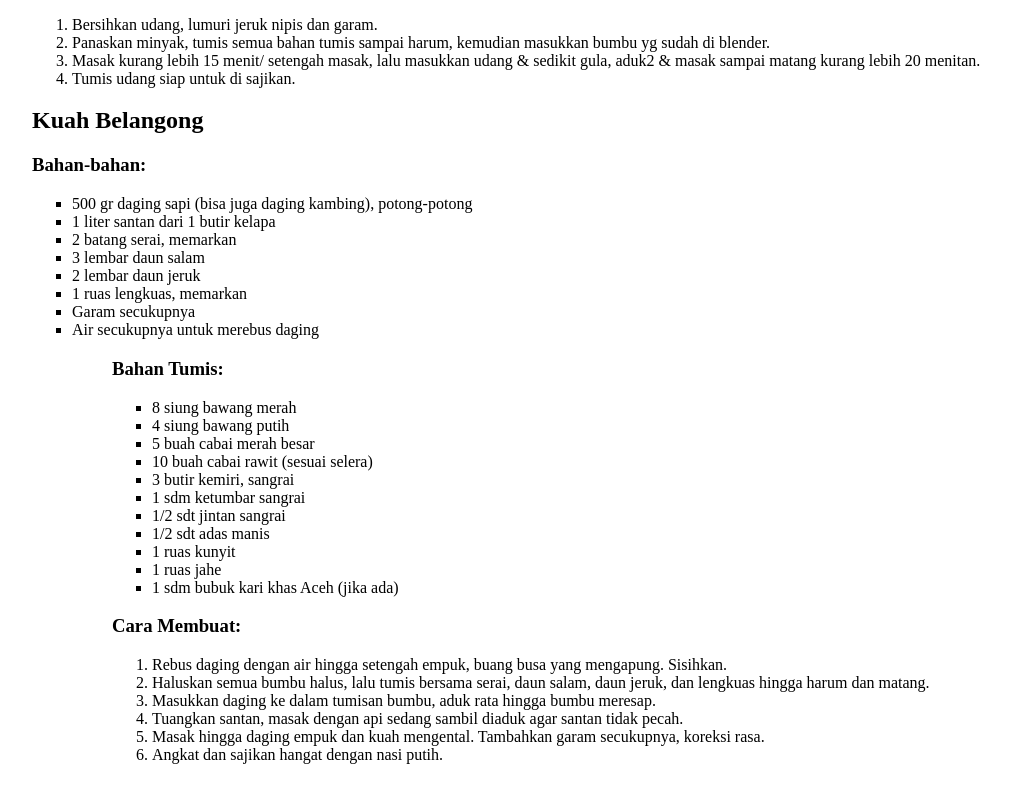
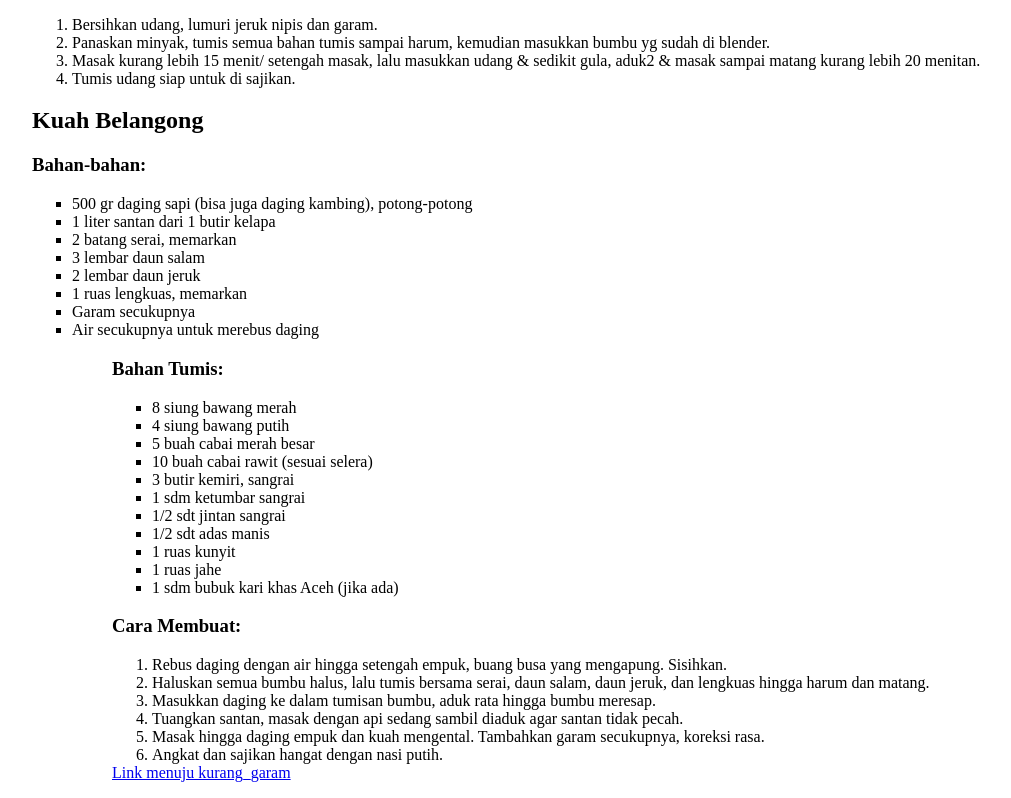
Before and after one commit to muhammadhizqilalfi/Buku_Resep_Aceh, a plain HTML site: page index.html in a window 1280 px wide. Shown: the part 2688-3486 px from the top of the page, without its empty margins (56-1067 px from the left). Drawn offline with Linux system fonts and the light colour scheme.

Commit message:
fix: update kode main

```diff
--- a/index.html
+++ b/index.html
@@ -201,6 +201,8 @@
         <li>Masak hingga daging empuk dan kuah mengental. Tambahkan garam secukupnya, koreksi rasa.</li>
         <li>Angkat dan sajikan hangat dengan nasi putih.</li>
     </ol>
+
+    <a href="garam.html">Link menuju kurang_garam</a>
       </div>
     </div>
   </body>
```
